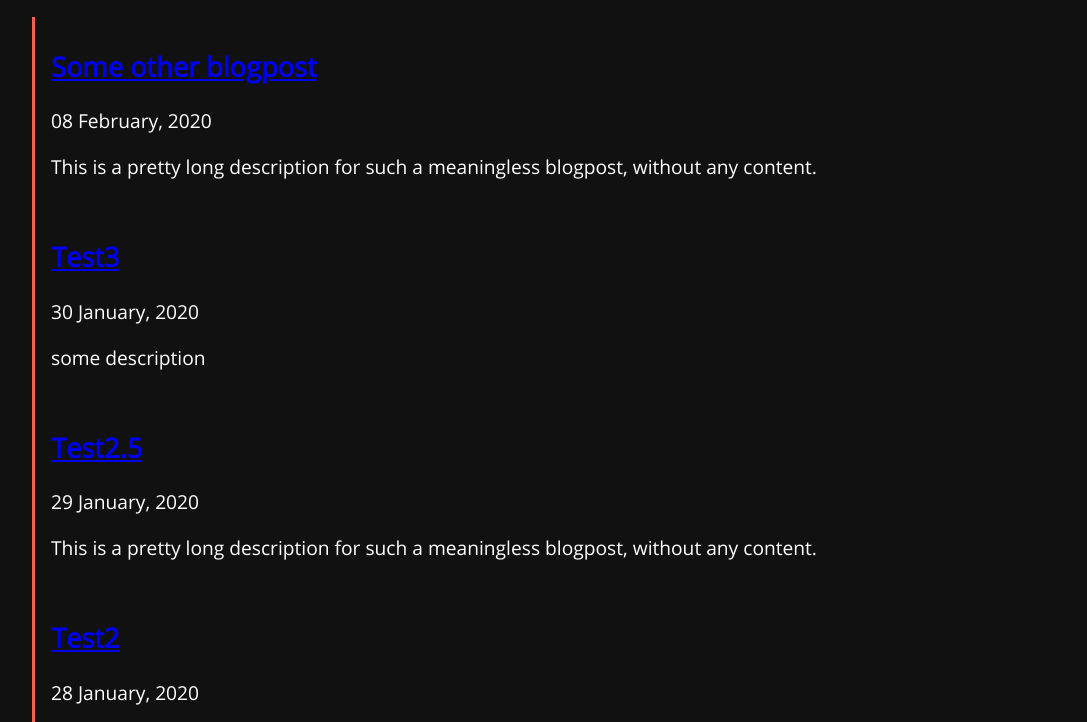
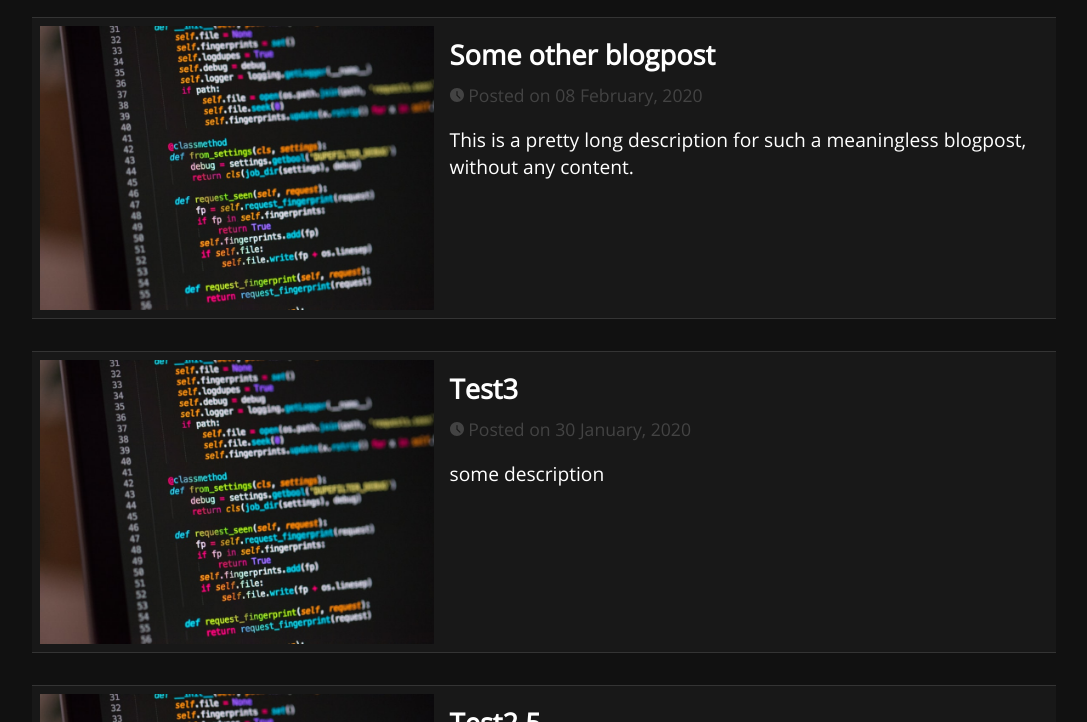
Before and after one commit to nstylo/homerow.dev, a Gatsby site: page /blog in a window 1280 px wide. Shown: the part 71-793 px from the top of the page, without its empty margins (96-1183 px from the left). Built offline with nearby package versions, Linux system fonts and the light colour scheme; Gatsby itself is replaced by a stand-in of ours.

Commit message:
Add blogpost preview with thumbnail

```diff
--- a/gatsby-config.js
+++ b/gatsby-config.js
@@ -89,8 +89,22 @@ module.exports = {
         path: `${__dirname}/src/images/`,
       },
     },
+    {
+      resolve: `gatsby-source-filesystem`,
+      options: {
+        name: `featuredImages`,
+        path: `${__dirname}/src/featuredImages/`,
+      },
+    },
     `gatsby-transformer-sharp`,
-    `gatsby-plugin-sharp`,
+    {
+      resolve: `gatsby-plugin-sharp`,
+      options: {
+        useMozJpeg: false,
+        stripMetadata: true,
+        defaultQuality: 100,
+      },
+    },
     {
       resolve: `gatsby-transformer-remark`,
       options: {
--- a/src/pages/blog.tsx
+++ b/src/pages/blog.tsx
@@ -1,52 +1,127 @@
 import React from "react"
 import styled from "styled-components"
 import { Link, graphql } from "gatsby"
+import Img from "gatsby-image"
 
 import Layout from "../components/Layout"
+import Clock from "../images/clock.svg"
 
-interface BlogPostPreviewProps {
-  key: string
+const Blog = ({ data }) => {
+  return (
+    <Layout>
+      <PreviewWrapper flexdir="column">
+        {data.allMarkdownRemark.edges.map(({ node }) => (
+          <ListPreview
+            key={node.id}
+            title={node.frontmatter.title}
+            description={node.frontmatter.description}
+            date={node.frontmatter.date}
+            slug={node.fields.slug}
+            featuredImage={node.frontmatter.featuredImage ? node.frontmatter.featuredImage.childImageSharp.fluid : null}
+          />
+        ))}
+      </PreviewWrapper>
+    </Layout>
+  )
+}
+
+type flexdir = "row" | "column"
+
+interface PreviewWrapperProps {
+  flexdir: flexdir
+}
+
+const PreviewWrapper = styled.div<PreviewWrapperProps>`
+  width: 100%;
+  height: auto;
+  display: flex;
+  justify-content: flex-start;
+  flex-direction: ${(props): flexdir => props.flexdir};
+`
+
+interface ListPreviewProps {
   title: string
   description: string
   date: string
   slug: string
   className: string
+  featuredImage: object
 }
 
-const BlogPostPreview = ({ key, title, description, date, slug, className }: BlogPostPreviewProps): JSX.Element => {
+const ListPreview = ({ title, description, date, slug, className, featuredImage }: ListPreviewProps): JSX.Element => (
+  <ListWrapper to={slug} className={className}>
+    {featuredImage ? <Img fluid={featuredImage} /> : null}
+    <ListSection title={title} description={description} date={date} />
+  </ListWrapper>
+)
+
+const ListWrapper = styled(Link)`
+  display: grid;
+  grid-template-columns: 40% 60%;
+  width: 100%;
+  height: 300px;
+  background-color: ${(props): string => "#181818"};
+  margin-bottom: 32px;
+  text-decoration: none;
+  border-style: solid;
+  border-width: 1px 0;
+  border-color: #343434;
+
+  .gatsby-image-wrapper {
+    grid-column-start: 1;
+    grid-column-end: 1;
+    max-width: 100%;
+    max-height: 100%;
+    margin: 8px;
+  }
+`
+
+interface ListSectionProps {
+  title: string
+  description: string
+  date: string
+  className: string
+}
+
+const UnstyledListSection = ({ title, description, date, className }: ListSectionProps): JSX.Element => {
   return (
-    <div key={key} className={className}>
-      <Link to={slug}>
-        <h2>{title}</h2>
-      </Link>
-      <p>{date}</p>
+    <div className={className}>
+      <h2>{title}</h2>
+      <p>
+        <span>
+          <Clock />{" "}
+        </span>
+        Posted on {date}
+      </p>
       <p>{description}</p>
     </div>
   )
 }
 
-const StyledBlogPostPreview = styled(BlogPostPreview)`
-  padding: 8px 16px;
-  border-left-style: solid;
-  border-width: 3px;
-  border-color: ${({ theme }): string => theme.primary};
+const ListSection = styled(UnstyledListSection)`
+  max-width: 100%;
+  max-height: 100%;
+  color: ${(props): string => props.theme.foreground};
+  margin: 8px;
+
+  svg {
+    height: 14px;
+    width: 14px;
+    fill: #434343;
+  }
+
+  h2 + p {
+    font-size: 0.55rem;
+    color: #434343;
+    margin: 0;
+  }
+
+  h2 {
+    margin: 10px 0;
+  }
 `
 
-const Blog = ({ data }) => {
-  return (
-    <Layout>
-      {data.allMarkdownRemark.edges.map(({ node }) => (
-        <StyledBlogPostPreview
-          key={node.id}
-          title={node.frontmatter.title}
-          description={node.frontmatter.description}
-          date={node.frontmatter.date}
-          slug={node.fields.slug}
-        />
-      ))}
-    </Layout>
-  )
-}
+const CardPreview = () => {}
 
 export const query = graphql`
   query {
@@ -59,6 +134,13 @@ export const query = graphql`
             title
             date(formatString: "DD MMMM, YYYY")
             description
+            featuredImage {
+              childImageSharp {
+                fluid(maxWidth: 1024, maxHeight: 1024) {
+                  ...GatsbyImageSharpFluid
+                }
+              }
+            }
           }
           fields {
             slug
```
Also changed, not shown: src/featuredImages/test.jpeg (added), src/images/clock.svg (added).
